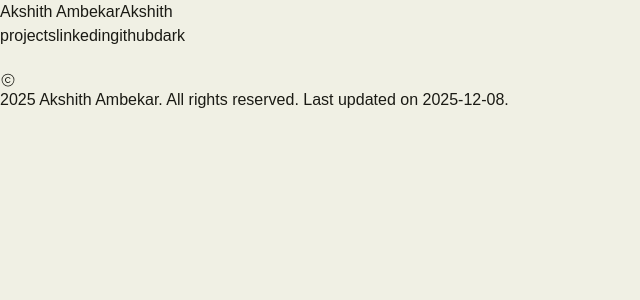
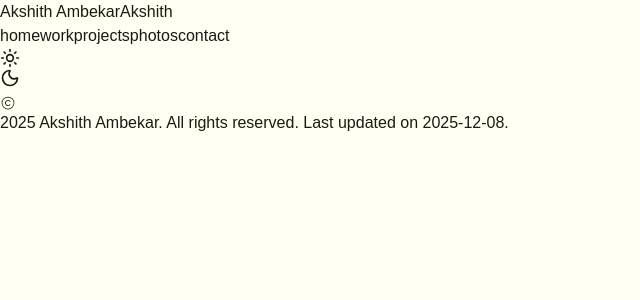
Before and after one commit to akshithambekar/portfolio, a Next.js app: page / in a window 1280 px wide. Shown: the top 300 px of the page, without its empty margins (0-640 px from the left). Built offline with nearby package versions, Linux system fonts and the light colour scheme; a web font is replaced by a local one.

Commit message:
portfolio navbar rework

```diff
--- a/src/app/components/footer.js
+++ b/src/app/components/footer.js
@@ -2,8 +2,8 @@ import { PiCopyrightLight } from "react-icons/pi";
 
 export default function Footer() {
     return (
-        <div className="max-w-[1260px] flex justify-center items-center min-h-[60px] text-custom_gray px-4 sm:px-8 md:px-16 lg:px-24 xl:px-44 pt-12 sm:pt-24 pb-8 sm:pb-10 subpixel-antialiased mx-auto">
-            <div className="flex flex-row items-center space-x-1 text-xs sm:text-sm text-center">
+        <div className="max-w-[860px] flex justify-center items-center min-h-[60px] text-custom_gray px-4 sm:px-8 md:px-16 lg:px-24 xl:px-44 pt-12 sm:pt-24 pb-8 sm:pb-10 subpixel-antialiased mx-auto">
+            <div className="flex flex-row items-center space-x-1 text-xs sm:text-sm text-center opacity-80">
                 <PiCopyrightLight className="flex-shrink-0" />
                 <p>
                     2025 Akshith Ambekar. All rights reserved. Last updated on
--- a/src/app/components/navbar.js
+++ b/src/app/components/navbar.js
@@ -3,23 +3,31 @@
 import { usePathname } from "next/navigation";
 import Link from "next/link";
 import { useState, useEffect } from "react";
+import { Sun, Moon } from "lucide-react";
 
 export default function Navbar() {
     const pathName = usePathname();
-    const [isMobileMenuOpen, setIsMobileMenuOpen] = useState(false);
     const [theme, setTheme] = useState("dark");
 
     useEffect(() => {
-        // Check system preference on mount
-        const isDark = window.matchMedia("(prefers-color-scheme: dark)").matches;
-        setTheme(isDark ? "dark" : "light");
+        const savedTheme = localStorage.getItem("theme");
+        if (savedTheme) {
+            setTheme(savedTheme);
+            document.documentElement.style.setProperty("color-scheme", savedTheme);
+        } else {
+            const isDark = window.matchMedia(
+                "(prefers-color-scheme: dark)"
+            ).matches;
+            const defaultTheme = isDark ? "dark" : "light";
+            setTheme(defaultTheme);
+            document.documentElement.style.setProperty("color-scheme", defaultTheme);
+        }
     }, []);
 
     const toggleTheme = () => {
         const newTheme = theme === "dark" ? "light" : "dark";
         setTheme(newTheme);
-
-        // Apply theme to document
+        localStorage.setItem("theme", newTheme);
         if (newTheme === "dark") {
             document.documentElement.style.setProperty("color-scheme", "dark");
         } else {
@@ -28,120 +36,115 @@ export default function Navbar() {
     };
 
     return (
-        <div className="flex flex-shrink-0 text-custom_gray justify-between items-center h-40 max-w-[1280px] mx-auto px-4 sm:px-8 md:px-16 lg:px-24 xl:px-48">
-            <Link
-                href="/"
-                className={
-                    pathName === "/"
-                        ? "text-5xl sm:text-2xl drop-shadow-md font-bold text-nowrap subpixel-antialiased hover:text-white"
-                        : "text-5xl sm:text-2xl drop-shadow-md font-bold text-nowrap subpixel-antialiased hover:text-white"
-                }
-            >
+        <header className="max-w-[860px] mx-auto">
+            <div className="flex items-center justify-center h-32 mt-20">
+                <Link href="/" className="text-5xl font-black text-nowrap">
                     <span className="hidden sm:inline">Akshith Ambekar</span>
                     <span className="sm:hidden">Akshith</span>
                 </Link>
-
-            {/* Desktop Menu */}
-            <div className="hidden md:flex">
+            </div>
+            <nav className="flex justify-center items-center pb-6">
+                <div className="flex items-center gap-8">
+                    <Link
+                        href="/"
+                        className={`relative group text-lg hover:opacity-100 ${
+                            pathName == "/" ? "opacity-100" : "opacity-80"
+                        }`}
+                    >
+                        home
+                        <span
+                            className={`absolute left-0 -bottom-1 h-0.5 w-full bg-current origin-center scale-x-0 opacity-0 transition-[transform,opacity] duration-300 ${
+                                pathName == "/"
+                                    ? "scale-x-100 opacity-100"
+                                    : "scale-x-0 opacity-0 group-hover:scale-x-100 group-hover:opacity-100"
+                            }`}
+                        />
+                    </Link>
+                    <Link
+                        href="/work"
+                        className={`relative group text-lg hover:opacity-100 ${
+                            pathName == "/work" ? "opacity-100" : "opacity-80"
+                        }`}
+                    >
+                        work
+                        <span
+                            className={`absolute left-0 -bottom-1 h-0.5 w-full bg-current origin-center scale-x-0 opacity-0 transition-[transform,opacity] duration-300 ${
+                                pathName == "/work"
+                                    ? "scale-x-100 opacity-100"
+                                    : "scale-x-0 opacity-0 group-hover:scale-x-100 group-hover:opacity-100"
+                            }`}
+                        />
+                    </Link>
                     <Link
                         href="/projects"
-                    className={
-                        pathName === "/projects"
-                            ? "p-3 text-white italic subpixel-antialiased font-medium text-decoration-line: underline decoration-2"
-                            : "p-3 italic subpixel-antialiased hover:text-white hover:transition-colors"
-                    }
+                        className={`relative group text-lg hover:opacity-100 ${
+                            pathName == "/projects"
+                                ? "opacity-100"
+                                : "opacity-80"
+                        }`}
                     >
                         projects
+                        <span
+                            className={`absolute left-0 -bottom-1 h-0.5 w-full bg-current origin-center scale-x-0 opacity-0 transition-[transform,opacity] duration-300 ${
+                                pathName == "/projects"
+                                    ? "scale-x-100 opacity-100"
+                                    : "scale-x-0 opacity-0 group-hover:scale-x-100 group-hover:opacity-100"
+                            }`}
+                        />
                     </Link>
                     <Link
-                    href="https://www.linkedin.com/in/akshith-ambekar/"
-                    target="_blank"
-                    className="p-3 italic subpixel-antialiased hover:text-white"
+                        href="/photos"
+                        className={`relative group text-lg hover:opacity-100 ${
+                            pathName == "/photos" ? "opacity-100" : "opacity-80"
+                        }`}
                     >
-                    linkedin
+                        photos
+                        <span
+                            className={`absolute left-0 -bottom-1 h-0.5 w-full bg-current origin-center scale-x-0 opacity-0 transition-[transform,opacity] duration-300 ${
+                                pathName == "/photos"
+                                    ? "scale-x-100 opacity-100"
+                                    : "scale-x-0 opacity-0 group-hover:scale-x-100 group-hover:opacity-100"
+                            }`}
+                        />
                     </Link>
                     <Link
-                    href="https://github.com/akshithambekar"
-                    target="_blank"
-                    className="p-3 italic subpixel-antialiased hover:text-white"
+                        href="/contact"
+                        className={`relative group text-lg hover:opacity-100 ${
+                            pathName == "/contact"
+                                ? "opacity-100"
+                                : "opacity-80"
+                        }`}
                     >
-                    github
+                        contact
+                        <span
+                            className={`absolute left-0 -bottom-1 h-0.5 w-full bg-current origin-center scale-x-0 opacity-0 transition-[transform,opacity] duration-300 ${
+                                pathName == "/contact"
+                                    ? "scale-x-100 opacity-100"
+                                    : "scale-x-0 opacity-0 group-hover:scale-x-100 group-hover:opacity-100"
+                            }`}
+                        />
                     </Link>
-                <button
-                    onClick={toggleTheme}
-                    className="p-3 italic subpixel-antialiased hover:text-white"
-                >
-                    {theme === "dark" ? "light" : "dark"}
+                </div>
+                <button onClick={toggleTheme} className="ml-8 relative">
+                    <Sun
+                        size={20}
+                        className={`transition-all duration-300 ${
+                            theme === "dark"
+                                ? "opacity-100 rotate-0 scale-100"
+                                : "opacity-0 rotate-90 scale-75"
+                        }`}
+                    />
+                    <Moon
+                        size={20}
+                        className={`absolute inset-0 transition-all duration-300 ${
+                            theme === "light"
+                                ? "opacity-100 rotate-0 scale-100"
+                                : "opacity-0 -rotate-90 scale-75"
+                        }`}
+                    />
                 </button>
-            </div>
-
-            {/* Mobile Menu Button */}
-            <button
-                onClick={() => setIsMobileMenuOpen(!isMobileMenuOpen)}
-                className="md:hidden p-2 text-custom_gray hover:text-white"
-            >
-                <svg
-                    className="w-6 h-6"
-                    fill="none"
-                    stroke="currentColor"
-                    viewBox="0 0 24 24"
-                >
-                    <path
-                        strokeLinecap="round"
-                        strokeLinejoin="round"
-                        strokeWidth={2}
-                        d={
-                            isMobileMenuOpen
-                                ? "M6 18L18 6M6 6l12 12"
-                                : "M4 6h16M4 12h16M4 18h16"
-                        }
-                    />
-                </svg>
-            </button>
-
-            {/* Mobile Menu */}
-            {isMobileMenuOpen && (
-                <div className="absolute top-40 left-0 right-0 bg-[#061626] border-t border-gray-700 md:hidden z-50">
-                    <div className="flex flex-col py-4">
-                        <Link
-                            href="/projects"
-                            className={
-                                pathName === "/projects"
-                                    ? "px-4 py-3 text-white italic subpixel-antialiased font-medium border-l-2 border-white"
-                                    : "px-4 py-3 italic subpixel-antialiased hover:text-white hover:transition-colors"
-                            }
-                            onClick={() => setIsMobileMenuOpen(false)}
-                        >
-                            projects
-                        </Link>
-                        <Link
-                            href="https://www.linkedin.com/in/akshith-ambekar/"
-                            target="_blank"
-                            className="px-4 py-3 italic subpixel-antialiased hover:text-white"
-                            onClick={() => setIsMobileMenuOpen(false)}
-                        >
-                            linkedin
-                        </Link>
-                        <Link
-                            href="https://github.com/akshithambekar"
-                            target="_blank"
-                            className="px-4 py-3 italic subpixel-antialiased hover:text-white"
-                            onClick={() => setIsMobileMenuOpen(false)}
-                        >
-                            github
-                        </Link>
-                        <button
-                            onClick={() => {
-                                toggleTheme();
-                                setIsMobileMenuOpen(false);
-                            }}
-                            className="px-4 py-3 italic subpixel-antialiased hover:text-white text-left"
-                        >
-                            {theme === "dark" ? "light" : "dark"}
-                        </button>
-                    </div>
-                </div>
-            )}
-        </div>
+            </nav>
+            <div className="border-b border-current opacity-50 mt-1 mx-auto max-w-lg"></div>
+        </header>
     );
 }
--- a/src/app/globals.css
+++ b/src/app/globals.css
@@ -5,6 +5,7 @@
 body {
     background-color: #10100E;
     color: #FFFFE3;
+    transition: background-color 300ms ease, color 300ms ease;
 }
 
 :root[style*="color-scheme: light"] body {
@@ -12,14 +13,16 @@ body {
     color: #1A1A14;
 }
 
-@media (prefers-color-scheme: light) {
-    body {
-        background-color: #f0f0e4;
-        color: #1A1A14;
-    }
-}
-
 :root[style*="color-scheme: dark"] body {
     background-color: #10100E;
     color: #FFFFE3;
 }
+
+@media (prefers-color-scheme: light) {
+    :root:not([style*="color-scheme"]) body {
+        background-color: #f0f0e4;
+        color: #1a1a14;
+    }
+}
+
+/* icons: https://lucide.dev/ */
```
Also changed, not shown: src/app/contact/page.js (added, +13 -0 lines), src/app/layout.js (+0 -100 lines), src/app/photos/page.js (added, +13 -0 lines), src/app/projects/page.js (added, +13 -0 lines), src/app/work/page.js (added, +13 -0 lines). Lines whose indentation alone changed are shown as unchanged.
